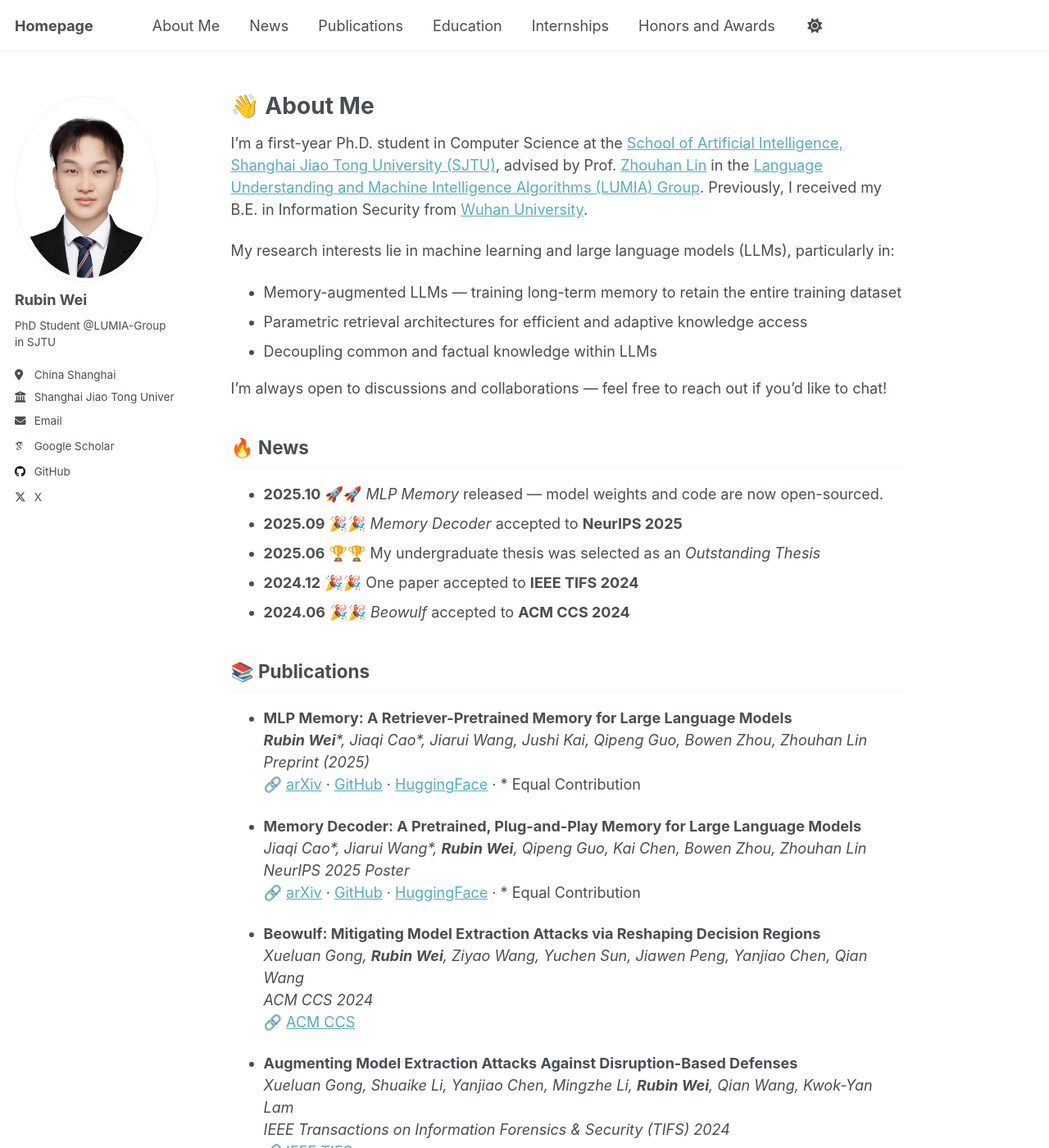
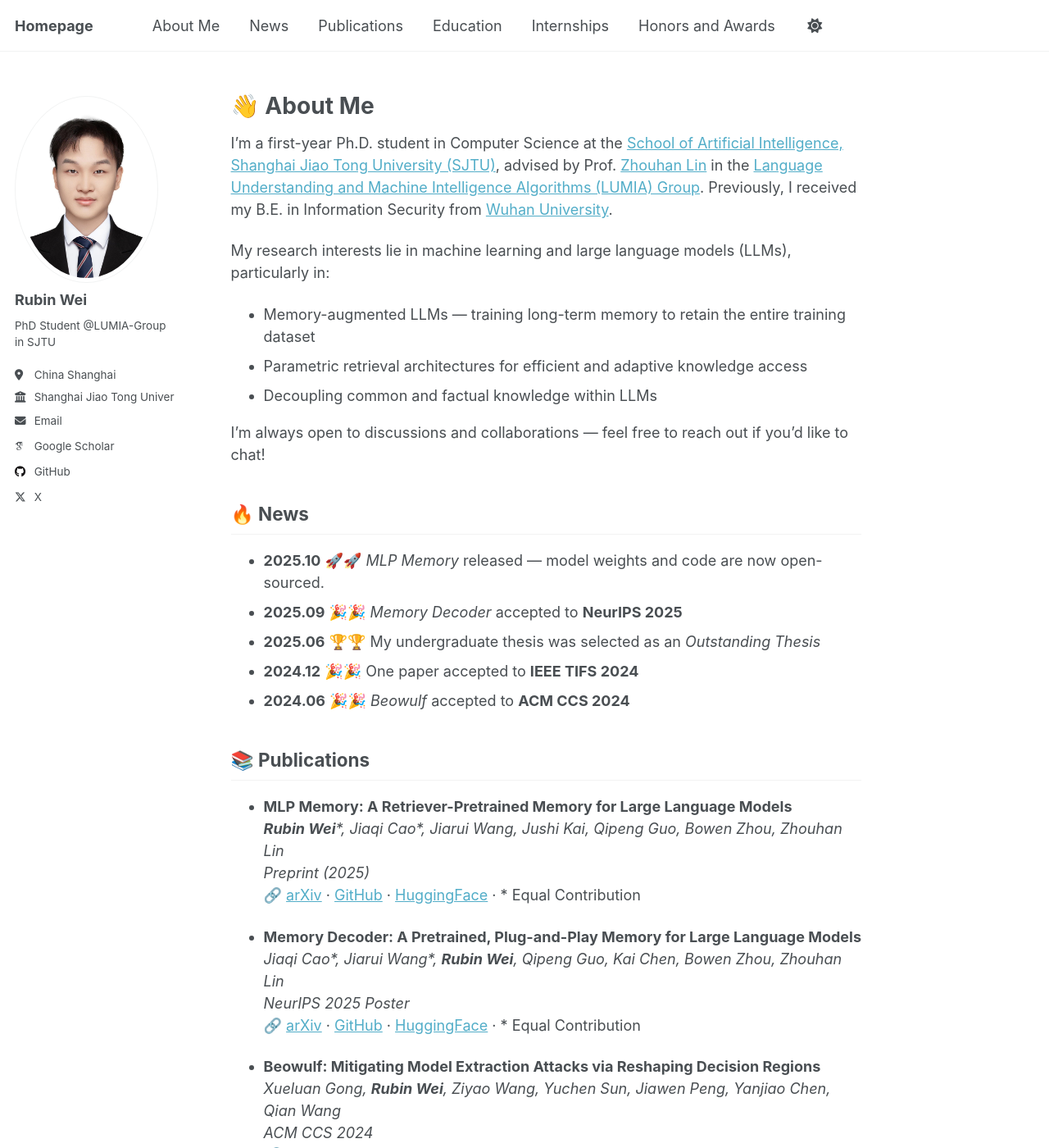
Before and after one commit to Rubin-Wei/Rubin-Wei.github.io, a Jekyll site: the page built from _pages/about.md, in a window 1280 px wide and 1400 px high. Shown: the whole window at 82% size. Built offline with Jekyll 4.4.1, drawn with Linux system fonts in a browser that asks for light colours; some web fonts are replaced.

Commit message:
resume layout

```diff
--- a/_sass/layout/_page.scss
+++ b/_sass/layout/_page.scss
@@ -20,7 +20,7 @@
     @include breakpoint($large) {
       @include span(10 of 12 last);
       @include prefix(0.5 of 12);
-    @include suffix(1.5 of 12);
+      @include suffix(2 of 12);
     }
 
     .page__inner-wrap {
```
Also changed, not shown: _sass/_syntax.scss (indentation only). Lines whose indentation alone changed are shown as unchanged.
